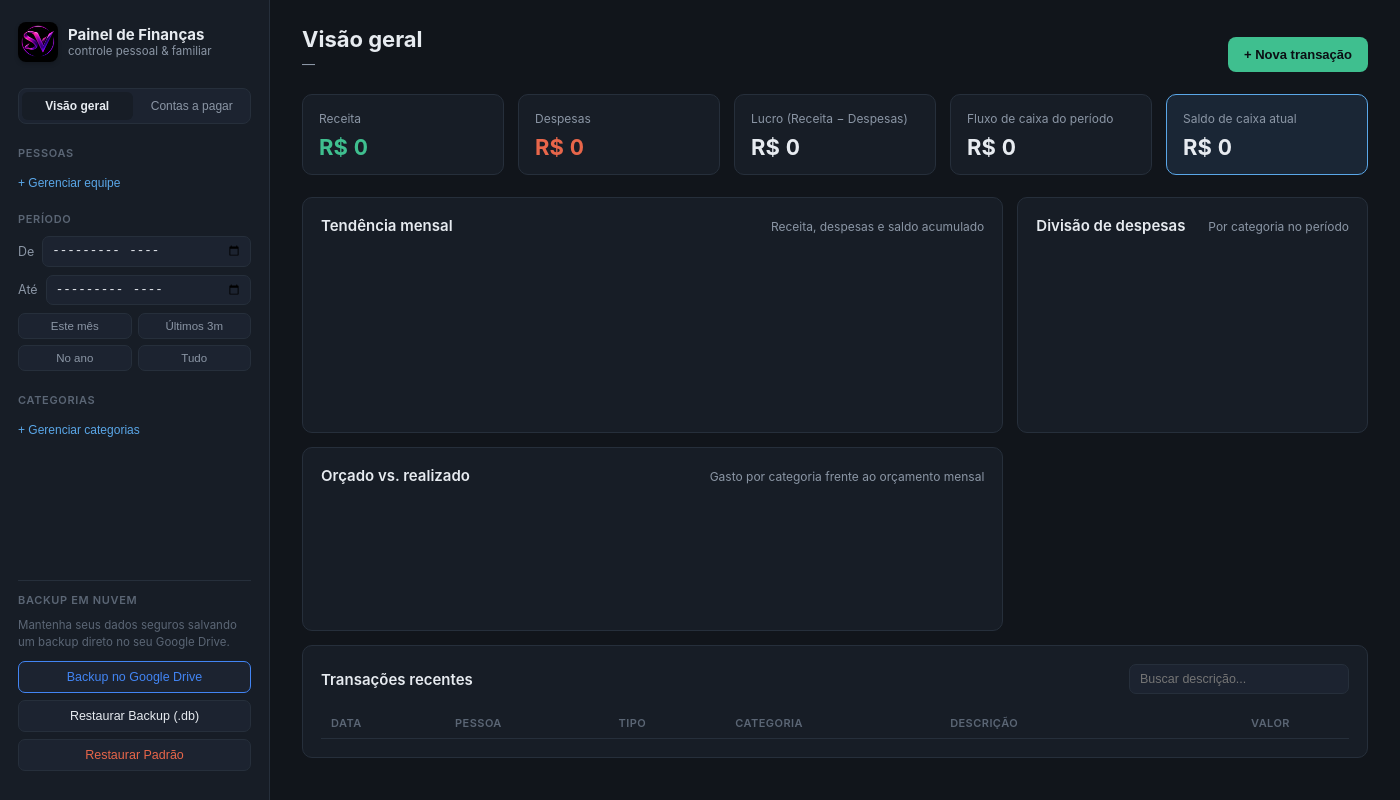
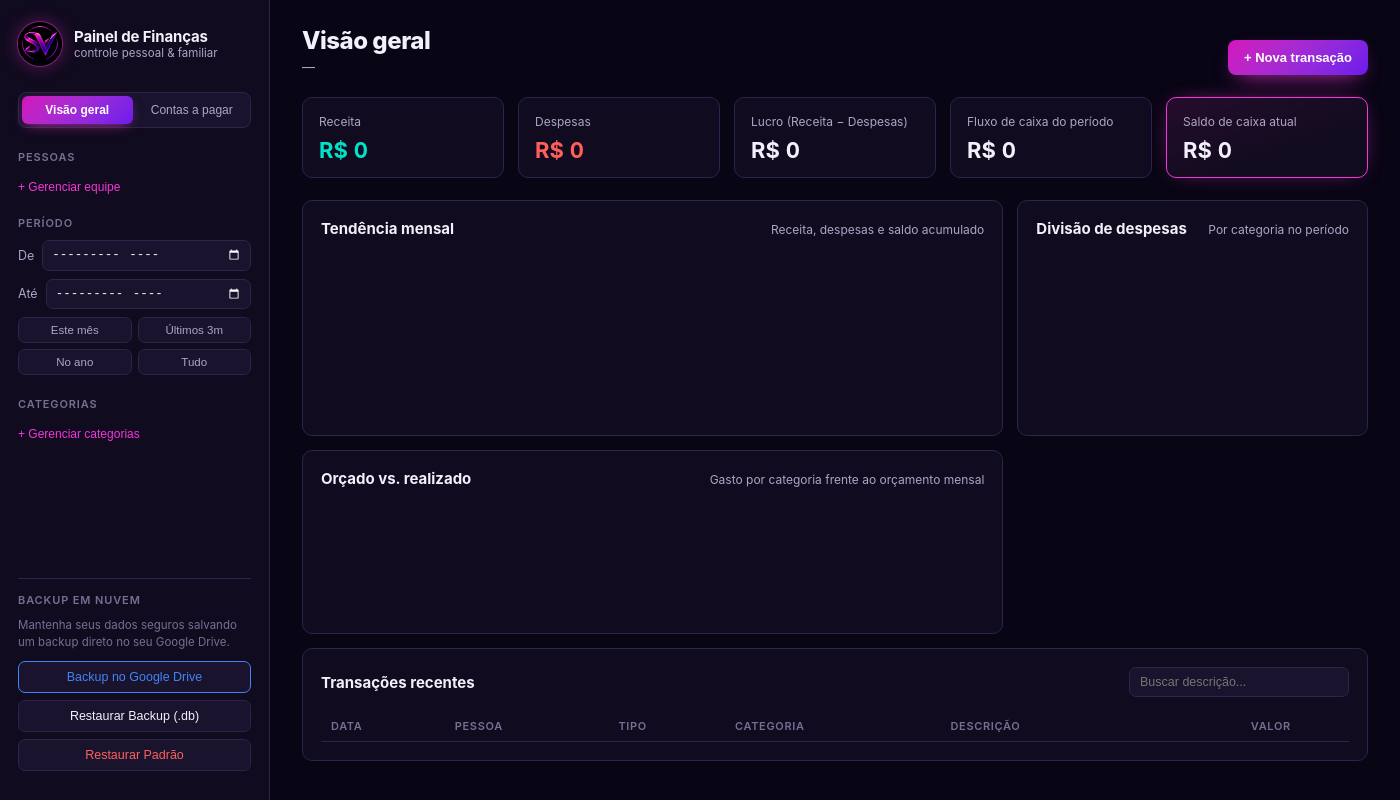
Before and after one commit to asviero/controle-financas, an Electron app: page renderer/index.html in a window 1400 px wide. Drawn offline with nearby package versions, Linux system fonts and the light colour scheme; no server answers.

Commit message:
style: altera design

```diff
--- a/renderer/styles.css
+++ b/renderer/styles.css
@@ -1,16 +1,32 @@
 :root {
-  --bg: #11151b;
-  --panel: #171d26;
-  --panel-alt: #1c2330;
-  --border: #262f3b;
-  --text: #e7ebf0;
-  --text-muted: #8b96a5;
-  --text-faint: #5b6675;
-  --income: #3fbf8f;
-  --expense: #e8664a;
-  --accent: #5aa7e8;
-  --accent-soft: rgba(90, 167, 232, 0.12);
+  color-scheme: dark;
+
+  /* Superfícies (neutros tingidos de roxo, nunca #000 puro) */
+  --bg: oklch(0.13 0.035 295);
+  --panel: oklch(0.17 0.04 295);
+  --panel-alt: oklch(0.21 0.05 295);
+  --border: oklch(0.29 0.07 295);
+
+  /* Texto */
+  --text: oklch(0.96 0.015 300);
+  --text-muted: oklch(0.74 0.05 300);
+  --text-faint: oklch(0.56 0.06 300);
+
+  /* Marca */
+  --magenta: oklch(0.68 0.27 335);
+  --magenta-deep: oklch(0.6 0.26 335);
+  --violet: oklch(0.5 0.27 290);
+  --accent: var(--magenta);
+  --accent-soft: oklch(0.68 0.27 335 / 0.14);
+  --brand-gradient: linear-gradient(135deg, var(--magenta-deep), var(--violet));
+
+  --income: oklch(0.82 0.15 180);
+  --expense: oklch(0.7 0.2 25);
+  --warn: oklch(0.85 0.16 90);
+
+  --ease-out: cubic-bezier(0.23, 1, 0.32, 1);
   --radius: 10px;
+
   font-family: "Inter", -apple-system, "Segoe UI", Roboto, Helvetica, Arial, sans-serif;
 }
 
@@ -22,6 +38,7 @@ html, body {
   background: var(--bg);
   color: var(--text);
   font-size: 14px;
+  -webkit-font-smoothing: antialiased;
 }
 
 .app {
@@ -44,24 +61,23 @@ html, body {
 .brand {
   display: flex;
   align-items: center;
-  gap: 10px;
+  gap: 12px;
   margin-bottom: 4px;
 }
 
-.brand-mark {
-  width: 34px;
-  height: 34px;
-  border-radius: 8px;
-  background: linear-gradient(135deg, var(--income), var(--accent));
-  display: flex;
-  align-items: center;
-  justify-content: center;
-  font-weight: 700;
-  color: #0b0e13;
+.brand-logo {
+  width: 44px;
+  height: 44px;
+  object-fit: cover;
+  border-radius: 50%;
+  flex-shrink: 0;
+  box-shadow:
+    0 0 0 1px oklch(0.68 0.27 335 / 0.45),
+    0 0 18px -2px oklch(0.68 0.27 335 / 0.45);
 }
 
 .brand-text { display: flex; flex-direction: column; line-height: 1.3; }
-.brand-text strong { font-size: 15px; }
+.brand-text strong { font-size: 15px; font-weight: 700; letter-spacing: -0.01em; }
 .brand-text span { font-size: 11.5px; color: var(--text-muted); }
 
 .nav-tabs {
@@ -82,13 +98,22 @@ html, body {
   font-size: 12px;
   border-radius: 6px;
   cursor: pointer;
+  transition:
+    background-color 160ms var(--ease-out),
+    color 160ms var(--ease-out),
+    transform 160ms var(--ease-out);
 }
 
+.nav-tab:hover { color: var(--text); }
+
 .nav-tab.active {
-  background: var(--panel);
-  color: var(--text);
+  background: var(--brand-gradient);
+  color: #fff;
   font-weight: 600;
+  box-shadow: 0 4px 14px -6px var(--magenta);
 }
+
+.nav-tab:active { transform: scale(0.97); }
 
 .topbar-actions { display: flex; gap: 10px; }
 
@@ -101,7 +126,7 @@ html, body {
 .filter-block h3 {
   font-size: 11px;
   text-transform: uppercase;
-  letter-spacing: 0.06em;
+  letter-spacing: 0.08em;
   color: var(--text-faint);
   margin: 0 0 10px;
   font-weight: 600;
@@ -127,11 +152,17 @@ html, body {
   font-size: 12.5px;
   cursor: pointer;
   user-select: none;
-  transition: border-color 0.15s, color 0.15s, background 0.15s;
   display: flex;
   align-items: center;
   gap: 6px;
+  transition:
+    border-color 160ms var(--ease-out),
+    color 160ms var(--ease-out),
+    background-color 160ms var(--ease-out),
+    transform 160ms var(--ease-out);
 }
+
+.chip:active { transform: scale(0.96); }
 
 .chip .dot {
   width: 7px;
@@ -142,18 +173,21 @@ html, body {
 
 .chip.active {
   color: var(--text);
-  border-color: var(--accent);
+  border-color: var(--magenta);
   background: var(--accent-soft);
 }
 
 .link-btn {
   background: none;
   border: none;
-  color: var(--accent);
+  color: var(--magenta);
   font-size: 12px;
   cursor: pointer;
   padding: 6px 0 0;
+  transition: color 160ms var(--ease-out);
 }
+
+.link-btn:hover { color: oklch(0.8 0.2 335); }
 
 .field-row {
   display: flex;
@@ -176,6 +210,7 @@ html, body {
   color: var(--text);
   padding: 6px 8px;
   font-size: 12.5px;
+  color-scheme: dark;
 }
 
 .quick-ranges {
@@ -194,11 +229,16 @@ html, body {
   padding: 6px 4px;
   font-size: 11.5px;
   cursor: pointer;
+  transition:
+    border-color 160ms var(--ease-out),
+    color 160ms var(--ease-out),
+    transform 160ms var(--ease-out);
 }
 
-.quick-ranges button:hover { color: var(--text); border-color: var(--accent); }
+.quick-ranges button:hover { color: var(--text); border-color: var(--magenta); }
+.quick-ranges button:active { transform: scale(0.97); }
 
-.data-controls { margin-top: auto; padding-top: 12px; border-top: 1px solid var(--border); }
+.data-controls { margin-top: auto; padding-top: 14px; border-top: 1px solid var(--border); }
 
 .hint { font-size: 11.5px; color: var(--text-faint); margin: 0 0 10px; line-height: 1.5; }
 .hint.small { font-size: 10.5px; word-break: break-all; margin-top: 8px; }
@@ -213,9 +253,14 @@ html, body {
   font-size: 12.5px;
   cursor: pointer;
   margin-bottom: 7px;
+  transition:
+    border-color 160ms var(--ease-out),
+    color 160ms var(--ease-out),
+    transform 160ms var(--ease-out);
 }
 
-.secondary-btn:hover { border-color: var(--accent); }
+.secondary-btn:hover { border-color: var(--magenta); }
+.secondary-btn:active { transform: scale(0.97); }
 .secondary-btn.danger { color: var(--expense); }
 .secondary-btn.danger:hover { border-color: var(--expense); }
 
@@ -232,21 +277,26 @@ html, body {
   margin-bottom: 22px;
 }
 
-.topbar h1 { margin: 0 0 4px; font-size: 22px; font-weight: 700; }
+.topbar h1 { margin: 0 0 4px; font-size: 24px; font-weight: 800; letter-spacing: -0.02em; }
 .subtitle { margin: 0; color: var(--text-muted); font-size: 13px; }
 
 .primary-btn {
-  background: var(--income);
-  color: #0b0e13;
+  background: var(--brand-gradient);
+  color: #fff;
   border: none;
   border-radius: 8px;
   padding: 10px 16px;
   font-size: 13px;
   font-weight: 600;
   cursor: pointer;
+  box-shadow: 0 8px 22px -10px var(--magenta);
+  transition:
+    filter 160ms var(--ease-out),
+    transform 160ms var(--ease-out);
 }
 
-.primary-btn:hover { filter: brightness(1.08); }
+.primary-btn:hover { filter: brightness(1.1); }
+.primary-btn:active { transform: scale(0.97); }
 
 /* KPI row */
 .kpi-row {
@@ -266,7 +316,11 @@ html, body {
   gap: 8px;
 }
 
-.kpi-card.highlight { border-color: var(--accent); background: var(--accent-soft); }
+.kpi-card.highlight {
+  border-color: var(--magenta);
+  background: linear-gradient(160deg, var(--accent-soft), var(--panel) 70%);
+  box-shadow: 0 0 24px -12px var(--magenta);
+}
 
 .kpi-label { font-size: 12px; color: var(--text-muted); }
 .kpi-value {
@@ -299,7 +353,7 @@ html, body {
   margin-bottom: 14px;
 }
 
-.panel-head h2 { margin: 0; font-size: 15px; font-weight: 600; }
+.panel-head h2 { margin: 0; font-size: 15px; font-weight: 700; }
 .panel-sub { font-size: 12px; color: var(--text-muted); }
 
 .chart-panel.wide { grid-column: span 1; }
@@ -326,7 +380,8 @@ html, body {
 /* Table */
 .table-panel .panel-head { align-items: center; }
 
-#tableSearch {
+#tableSearch,
+#billsSearch {
   background: var(--panel-alt);
   border: 1px solid var(--border);
   border-radius: 7px;
@@ -334,6 +389,17 @@ html, body {
   padding: 7px 10px;
   font-size: 12.5px;
   width: 220px;
+  transition: border-color 160ms var(--ease-out);
+}
+
+#tableSearch:focus,
+#billsSearch:focus,
+.form-row input:focus,
+.form-row select:focus,
+.field-row input:focus {
+  outline: none;
+  border-color: var(--magenta);
+  box-shadow: 0 0 0 3px var(--accent-soft);
 }
 
 .table-scroll { max-height: 420px; overflow-y: auto; }
@@ -349,7 +415,7 @@ thead th {
   font-weight: 600;
   font-size: 11px;
   text-transform: uppercase;
-  letter-spacing: 0.04em;
+  letter-spacing: 0.06em;
   padding: 8px 10px;
   border-bottom: 1px solid var(--border);
 }
@@ -362,6 +428,7 @@ tbody td {
   color: var(--text);
 }
 
+tbody tr { transition: background-color 160ms var(--ease-out); }
 tbody tr:hover { background: var(--panel-alt); cursor: pointer; }
 
 td.num { text-align: right; font-variant-numeric: tabular-nums; font-weight: 600; }
@@ -382,34 +449,43 @@ td.num.expense { color: var(--expense); }
   border-radius: 999px;
   font-weight: 600;
 }
-.type-pill.income { color: var(--income); background: rgba(63,191,143,0.12); }
-.type-pill.expense { color: var(--expense); background: rgba(232,102,74,0.12); }
+.type-pill.income { color: var(--income); background: oklch(0.82 0.15 180 / 0.12); }
+.type-pill.expense { color: var(--expense); background: oklch(0.7 0.2 25 / 0.14); }
 
 .status-pill { font-size: 11px; padding: 2px 8px; border-radius: 999px; font-weight: 600; white-space: nowrap; }
-.status-pill.pago { color: var(--income); background: rgba(63,191,143,0.12); }
+.status-pill.pago { color: var(--income); background: oklch(0.82 0.15 180 / 0.12); }
 .status-pill.pendente { color: var(--text-muted); background: var(--panel-alt); }
-.status-pill.vence_breve { color: #e8c23b; background: rgba(232,194,59,0.14); }
-.status-pill.atrasado { color: var(--expense); background: rgba(232,102,74,0.16); }
+.status-pill.vence_breve { color: var(--warn); background: oklch(0.85 0.16 90 / 0.14); }
+.status-pill.atrasado { color: var(--expense); background: oklch(0.7 0.2 25 / 0.16); }
 
-tr.row-pago { background: rgba(63,191,143,0.08); }
-tr.row-vence_breve { background: rgba(232,194,59,0.10); }
-tr.row-atrasado { background: rgba(232,102,74,0.10); }
+tr.row-pago { background: oklch(0.82 0.15 180 / 0.07); }
+tr.row-vence_breve { background: oklch(0.85 0.16 90 / 0.08); }
+tr.row-atrasado { background: oklch(0.7 0.2 25 / 0.1); }
 
-.comprovante-link { color: var(--accent); font-size: 12.5px; }
+.comprovante-link { color: var(--magenta); font-size: 12.5px; }
 .comprovante-link:hover { text-decoration: underline; }
 
-/* Modals */
 .modal-overlay {
-  display: none;
+  display: flex;
   position: fixed;
   inset: 0;
-  background: rgba(8, 10, 14, 0.6);
+  background: oklch(0.08 0.03 295 / 0.7);
   align-items: center;
   justify-content: center;
   z-index: 50;
+  opacity: 0;
+  visibility: hidden;
+  pointer-events: none;
+  transition:
+    opacity 180ms var(--ease-out),
+    visibility 180ms;
 }
 
-.modal-overlay.open { display: flex; }
+.modal-overlay.open {
+  opacity: 1;
+  visibility: visible;
+  pointer-events: auto;
+}
 
 .modal {
   background: var(--panel);
@@ -419,9 +495,13 @@ tr.row-atrasado { background: rgba(232,102,74,0.10); }
   width: 400px;
   max-height: 86vh;
   overflow-y: auto;
+  transform: scale(0.97) translateY(6px);
+  transition: transform 200ms var(--ease-out);
 }
 
-.modal h2 { margin: 0 0 16px; font-size: 16px; }
+.modal-overlay.open .modal { transform: none; }
+
+.modal h2 { margin: 0 0 16px; font-size: 16px; font-weight: 700; }
 
 .form-row { margin-bottom: 12px; display: flex; flex-direction: column; gap: 5px; }
 .form-row.two { flex-direction: row; gap: 10px; }
@@ -436,6 +516,7 @@ tr.row-atrasado { background: rgba(232,102,74,0.10); }
   color: var(--text);
   padding: 8px 10px;
   font-size: 13px;
+  transition: border-color 160ms var(--ease-out), box-shadow 160ms var(--ease-out);
 }
 
 .modal-actions { display: flex; align-items: center; gap: 10px; margin-top: 18px; }
@@ -449,7 +530,11 @@ tr.row-atrasado { background: rgba(232,102,74,0.10); }
   padding: 9px 14px;
   font-size: 13px;
   cursor: pointer;
+  transition: background-color 160ms var(--ease-out), transform 160ms var(--ease-out);
 }
+
+.danger-btn:hover { background: oklch(0.7 0.2 25 / 0.12); }
+.danger-btn:active { transform: scale(0.97); }
 
 .hidden { display: none !important; }
 
@@ -474,6 +559,7 @@ tr.row-atrasado { background: rgba(232,102,74,0.10); }
   color: var(--text-faint);
   cursor: pointer;
   font-size: 12px;
+  transition: color 160ms var(--ease-out);
 }
 .people-list .person-row button:hover { color: var(--expense); }
 
@@ -495,15 +581,23 @@ tr.row-atrasado { background: rgba(232,102,74,0.10); }
   padding: 2px;
 }
 
+* { scrollbar-width: thin; scrollbar-color: var(--border) transparent; }
+
 @media (max-width: 1100px) {
   .kpi-row { grid-template-columns: repeat(3, 1fr); }
   .chart-grid { grid-template-columns: 1fr; }
 }
-
-.brand-logo {
-  width: 40px;
-  height: 40px;
-  object-fit: cover;
-  border-radius: 8px;
-  box-shadow: 0 2px 4px rgba(0,0,0,0.2);
+@media (prefers-reduced-motion: reduce) {
+  *,
+  *::before,
+  *::after {
+    transition-duration: 1ms !important;
+  }
+  .modal { transform: none !important; }
+  .primary-btn:active,
+  .secondary-btn:active,
+  .chip:active,
+  .quick-ranges button:active,
+  .nav-tab:active,
+  .danger-btn:active { transform: none; }
 }
```
